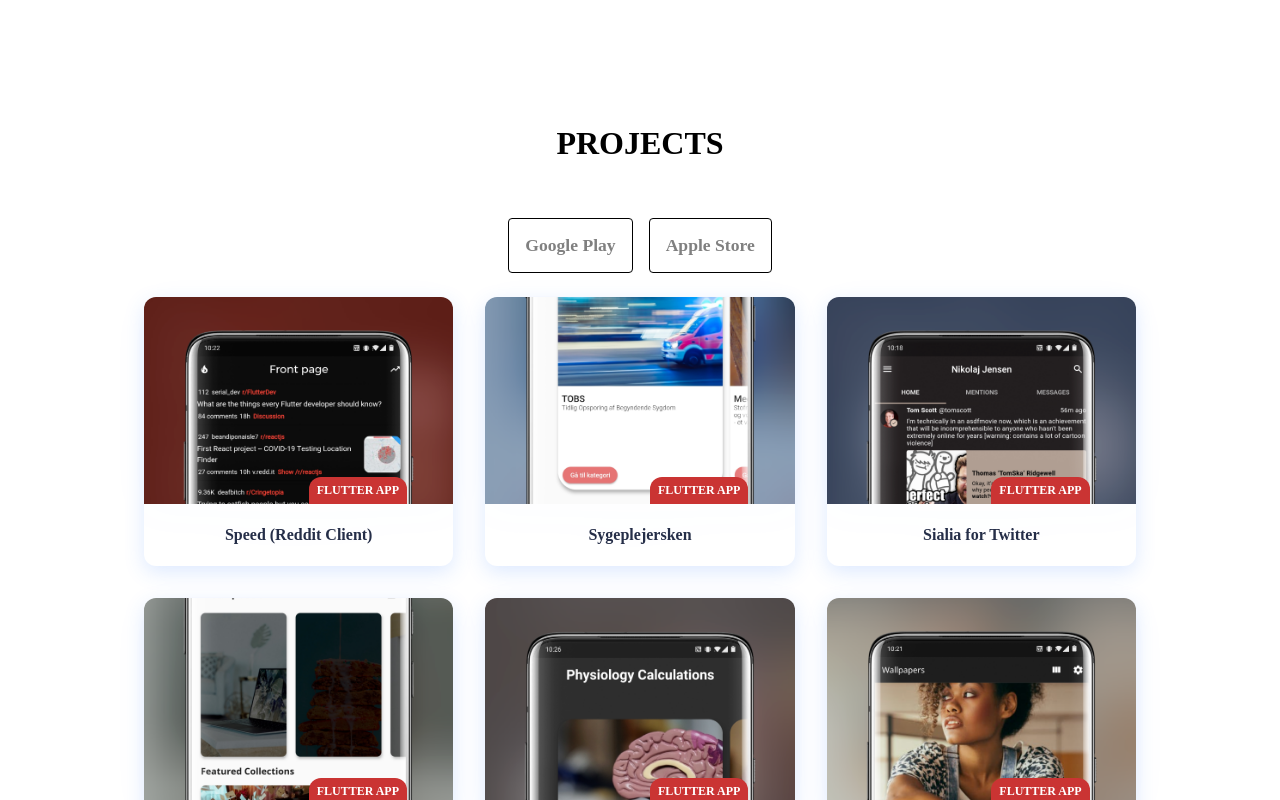
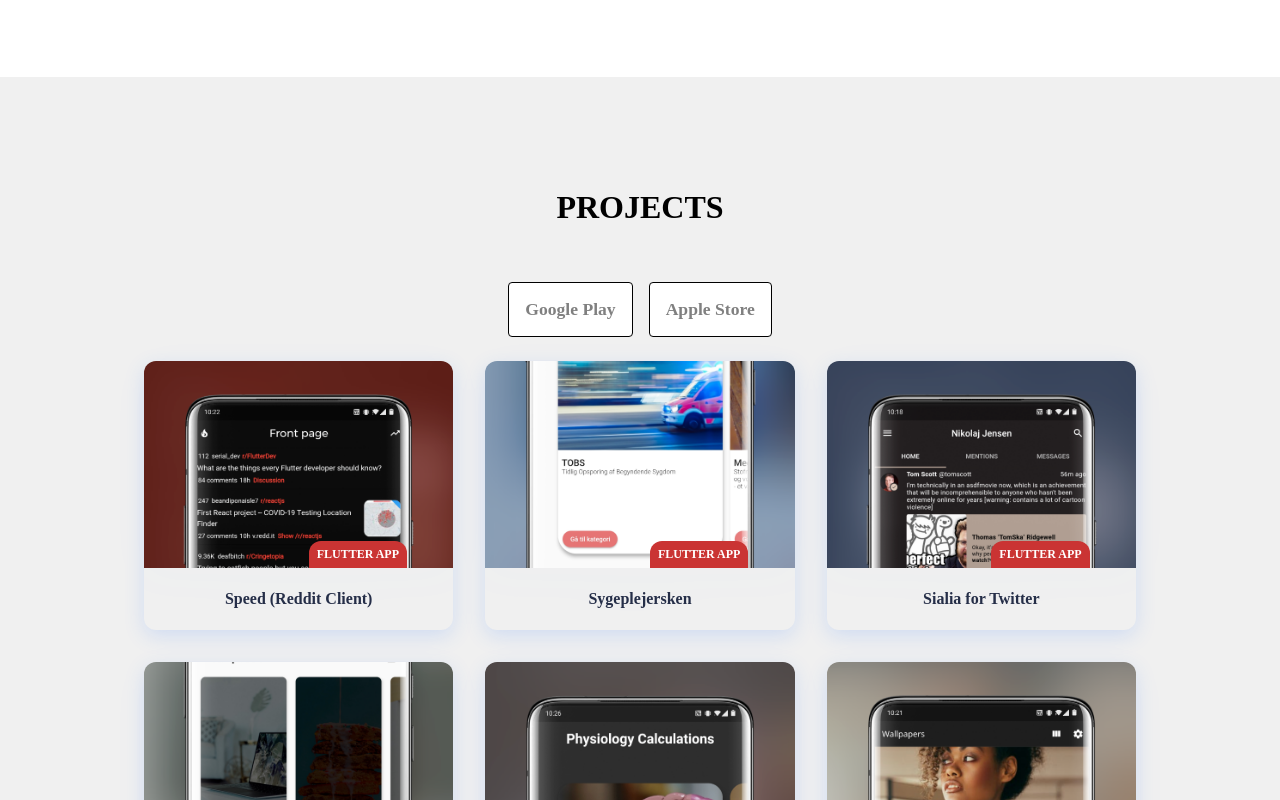
Before and after one commit to nikolajjsj/portfolio, a Vue app: page /#/ in a window 1280 px wide. Shown: the part 820-1620 px from the top of the page. Built offline with nearby package versions, Linux system fonts and the light colour scheme; a web font is replaced by a local one.

Commit message:
Updated some styles + naming

```diff
--- a/src/components/Projects.vue
+++ b/src/components/Projects.vue
@@ -1,12 +1,13 @@
 <template>
   <div class="projects">
-    <h1 id="projects-title">PROJECTS</h1>
-    <div class="google-ios-button-row">
+    <h1 class="projects--title">PROJECTS</h1>
+
+    <div class="project--actions">
       <Button @click="newTab(googleLink)" title="Google Play" />
       <Button @click="newTab(appleLink)" title="Apple Store" />
     </div>
 
-    <div class="cards">
+    <div class="project--cards">
       <Card
         image="/assets/flutter/reddit.png"
         label="FLUTTER APP"
@@ -93,18 +94,24 @@ export default {
 </script>
 
 <style scoped>
-.google-ios-button-row {
+.projects {
+  background: #f0f0f0;
+  padding-top: 5%;
+  padding-bottom: 10%;
+}
+
+.projects--title {
+  margin: 3rem;
+  text-align: center;
+}
+
+.project--actions {
   display: flex;
   align-items: center;
   justify-content: center;
 }
 
-#projects-title {
-  margin: 3rem;
-  text-align: center;
-}
-
-.cards {
+.project--cards {
   display: flex;
   flex-wrap: wrap;
   max-width: 1120px;
```
